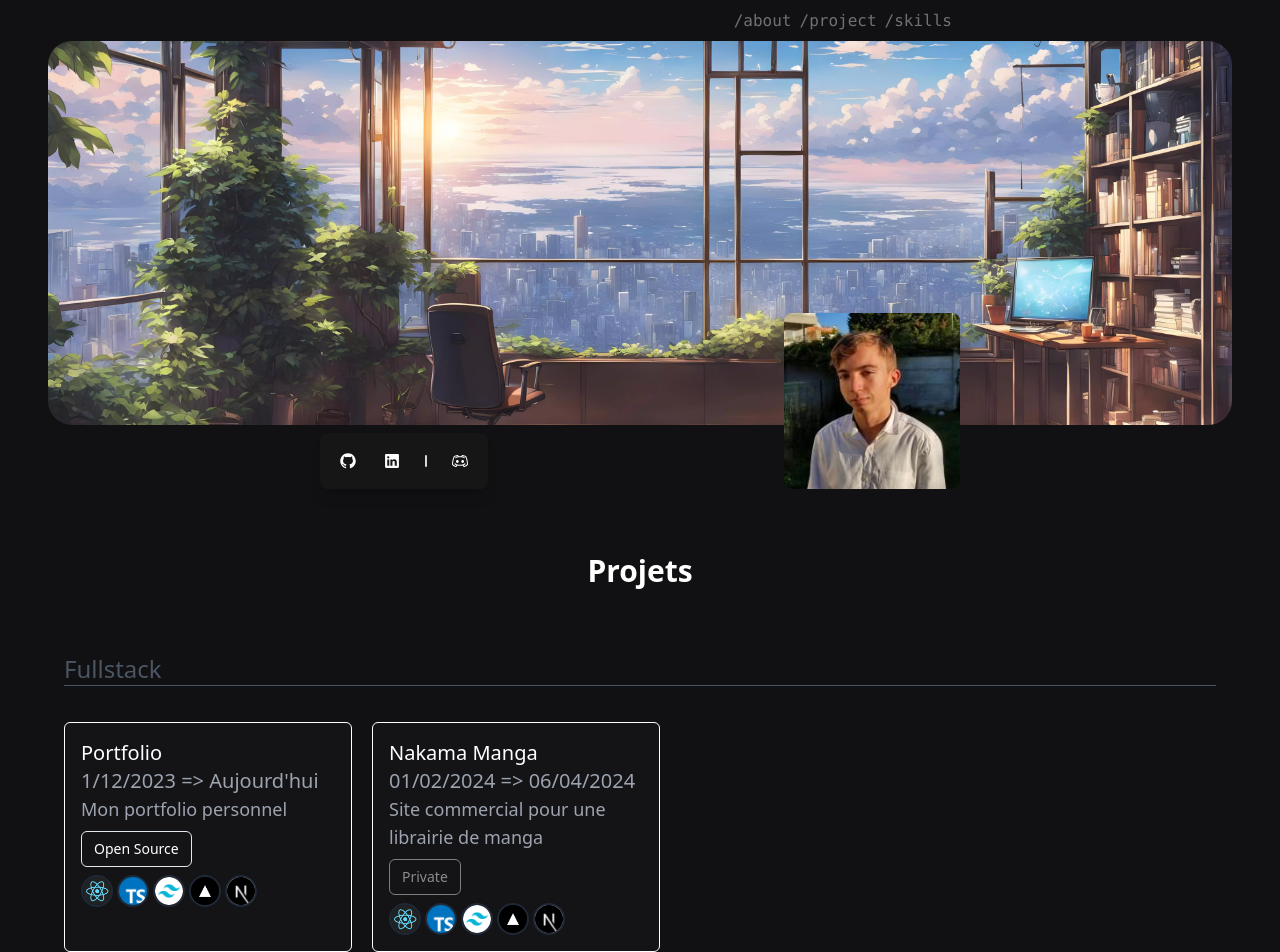
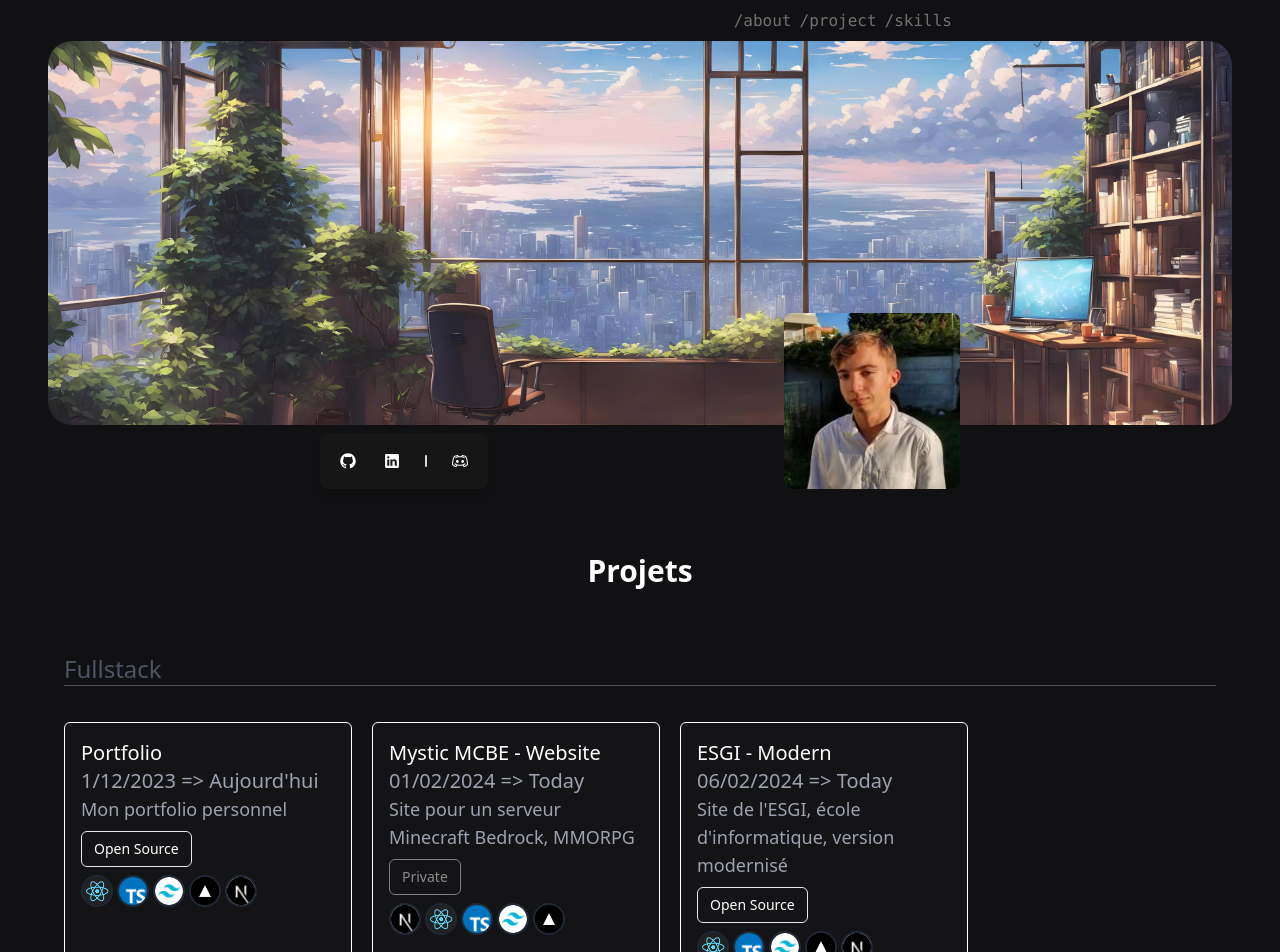
Before and after one commit to SarCraft/Portfolio, a Next.js app: page /projets in a window 1280 px wide. Shown: the top 952 px of the page. Built offline with nearby package versions, Linux system fonts and the light colour scheme.

Commit message:
Update project links and types

```diff
--- a/config/projects/project.ts
+++ b/config/projects/project.ts
@@ -5,7 +5,7 @@ import { Figma } from "@/config/techno/technos";
 export const projects: project[] = [
   {
     name: "Portfolio",
-    lien: "https://github.com/SarCraft/portfolio",
+    link: "https://github.com/SarCraft/portfolio",
     open: true,
     date: "1/12/2023 => Aujourd'hui",
     description: "Mon portfolio personnel",
@@ -14,16 +14,16 @@ export const projects: project[] = [
   },
   {
     name: "Mystic MCBE - Website",
-    lien: "#",
+    link: "#",
     open: false,
     date: "01/02/2024 => Today",
     description: "Site pour un serveur Minecraft Bedrock, MMORPG",
     skills: [NextJS, ReactJS, TypeScript, TailwindCSS, Vercel],
-    type: "Fulltack"
+    type: "Fullstack"
   },
   {
     name: "Nakama Manga",
-    lien: "https://www.figma.com/file/q54MiZMjYLNa7WcXcT2MB2/NakamaManga?type=design&t=D8yJLTZEOHclMoiB-6",
+    link: "https://www.figma.com/file/q54MiZMjYLNa7WcXcT2MB2/NakamaManga?type=design&t=D8yJLTZEOHclMoiB-6",
     open: true,
     date: "01/02/2024 => 06/04/2024",
     description: "Maquette web pour un site commercial de manga",
@@ -32,16 +32,16 @@ export const projects: project[] = [
   },
   {
     name: "ESGI - Modern",
-    lien: "#",
+    link: "#",
     open: true,
     date: "06/02/2024 => Today",
     description: "Site de l'ESGI, école d'informatique, version modernisé",
     skills: [ReactJS, TypeScript, TailwindCSS, Vercel, NextJS],
-    type: "Fulltack"
+    type: "Fullstack"
   },
   {
     name: "Nakama Manga",
-    lien: "#",
+    link: "#",
     open: false,
     date: "01/02/2024 => 06/04/2024",
     description: "Site commercial pour une librairie de manga",
@@ -50,7 +50,7 @@ export const projects: project[] = [
   },
   {
     name: "Mystic MCBE",
-    lien: "#",
+    link: "#",
     open: false,
     date: "01/02/2024 => Today",
     description: "Serveur Minecraft Bedrock, MMORPG",
--- a/config/projects/project.type.ts
+++ b/config/projects/project.type.ts
@@ -4,7 +4,7 @@ import { Techno } from "../techno/technos.type";
 
 export type project = {
     name: string;
-    lien: string;
+    link: string;
     open: boolean;
     date: string;
     description: string;
@@ -12,3 +12,9 @@ export type project = {
     technos?: Techno[];
     type: string;
 }
+
+export enum ProjectType {
+    Fullstack = 'Fullstack',
+    Design = 'Design',
+    Other = 'Other'
+}
--- a/src/app/components/CardProject/CardProject.tsx
+++ b/src/app/components/CardProject/CardProject.tsx
@@ -4,7 +4,7 @@ import Image from 'next/image'
 import { Button } from '@/components/ui/button'
 import Link from 'next/link'
 
-const CardProject = ({name, lien, open, date, description, skills, technos}: CardProjectProps) => {
+const CardProject = ({name, link, open, date, description, skills, technos}: CardProjectProps) => {
 
   return (
     <div className="w-72 p-4 bg-opacity-5 bg-gray-600 border border-white rounded-md sm:flex-col">
@@ -13,7 +13,7 @@ const CardProject = ({name, lien, open, date, description, skills, technos}: Car
       <p className='flex flex-row flex-wrap gap-5 text-lg text-gray-400'>{description}</p>
       <div className='py-2'>
         <Button className='text-white bg-transparent hover:bg-slate-500 hover:bg-opacity-20 hover:transition' variant="outline" size="sm" disabled={!open}>
-          <Link target='_blank' href={lien}>{open ? 'Open Source' : 'Private'}</Link>
+            <Link target='_blank' href={link}>{open ? 'Open Source' : 'Private'}</Link>
         </Button>
       </div>
       <div className="flex gap-1">
--- a/src/app/components/CardProject/CardProject.type.ts
+++ b/src/app/components/CardProject/CardProject.type.ts
@@ -3,7 +3,7 @@ import { Techno } from "@/config/techno/technos.type";
 
 export type CardProjectProps = {
   name: string;
-  lien: string;
+  link: string;
   open: boolean;
   date: string;
   description: string;
--- a/src/app/components/Home/ProjectHome.tsx
+++ b/src/app/components/Home/ProjectHome.tsx
@@ -9,7 +9,7 @@ function ProjectHome() {
 
         <div className="flex flex-row flex-wrap gap-5 text-xl pt-3 justify-center mt-6">
             {projects.slice(0, 3).map((project, idx) => (
-              <CardProject key={idx} name={project.name} lien={project.lien} date={project.date} description={project.description} skills={project.skills} technos={project.technos} open={project.open} />
+              <CardProject key={idx} name={project.name} link={project.link} date={project.date} description={project.description} skills={project.skills} technos={project.technos} open={project.open} />
             ))}
         </div>
 
--- a/src/app/components/Projets/ProjectList.tsx
+++ b/src/app/components/Projets/ProjectList.tsx
@@ -1,6 +1,7 @@
 import { Separator } from "@/components/ui/separator";
 import { projects } from '@/config/projects/project';
 import { CardProject } from '@/components/CardProject/CardProject';
+import { ProjectType } from '@/config/projects/project.type';
 
 function ProjectList() {
     return (
@@ -10,24 +11,51 @@ function ProjectList() {
                 <h2 className="text-2xl w-1/2 text-gray-600 mt-16">Fullstack</h2><Separator />
             </div>
             <div className="flex flex-row flex-wrap gap-5 text-xl pt-3 justify-start mt-6 mx-16">
-                {projects.filter(project => project.type === 'Fullstack').map((project, idx) => (
-                    <CardProject key={idx} name={project.name} lien={project.lien} open={project.open} date={project.date} description={project.description} skills={project.skills || []} technos={project.technos || []} />
+                {projects.filter(project => project.type === ProjectType.Fullstack).map(project => (
+                <CardProject
+                    key={`${project.name} ${project.date}`}
+                    name={project.name}
+                    link={project.link}
+                    open={project.open}
+                    date={project.date}
+                    description={project.description}
+                    skills={project.skills || []}
+                    technos={project.technos || []}
+                />
                 ))}
             </div>
             <div className="flex flex-wrap justify-start mx-16">
                 <h2 className="text-2xl w-1/2 text-gray-600 mt-16">UI/UX Design</h2><Separator />
             </div>
             <div className="flex flex-row flex-wrap gap-5 text-xl pt-3 justify-start mt-6 mx-16">
-                {projects.filter(project => project.type ==='Design').map((project, idx) => (
-                        <CardProject key={idx} name={project.name} lien={project.lien} open={project.open} date={project.date} description={project.description} skills={project.skills || []} technos={project.technos || []} />
+                {projects.filter(project => project.type === ProjectType.Design).map(project => (
+                <CardProject
+                    key={`${project.name} ${project.date}`}
+                    name={project.name}
+                    link={project.link}
+                    open={project.open}
+                    date={project.date}
+                    description={project.description}
+                    skills={project.skills || []}
+                    technos={project.technos || []}
+                />
                 ))}
             </div>
             <div className="flex flex-wrap justify-start mx-16">
                 <h2 className="text-2xl w-1/2 text-gray-600 mt-16">Other</h2><Separator />
             </div>
             <div className="flex flex-row flex-wrap gap-5 text-xl pt-3 justify-start mt-6 mx-16">
-                {projects.filter(project => project.type === 'Other').map((project, idx) => (
-                        <CardProject key={idx} name={project.name} lien={project.lien} open={project.open} date={project.date} description={project.description} skills={project.skills || []} technos={project.technos || []} />
+                {projects.filter(project => project.type === ProjectType.Other).map(project => (
+                <CardProject
+                    key={`${project.name} ${project.date}`}
+                    name={project.name}
+                    link={project.link}
+                    open={project.open}
+                    date={project.date}
+                    description={project.description}
+                    skills={project.skills || []}
+                    technos={project.technos || []}
+                />
                 ))}
             </div>
         </section>
```
Also changed, not shown: 2 other files (tests, documents, lock files or other folders).
